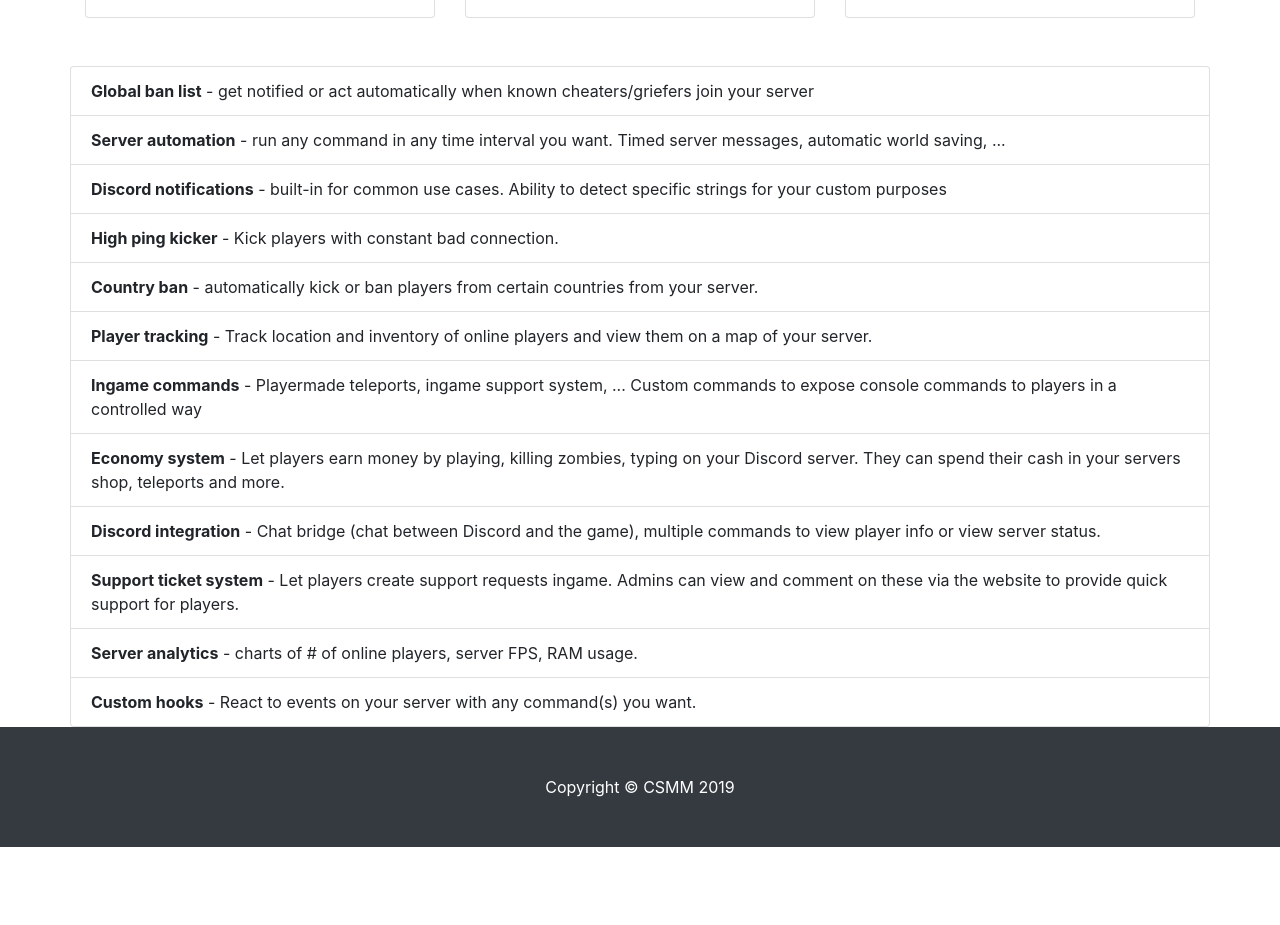
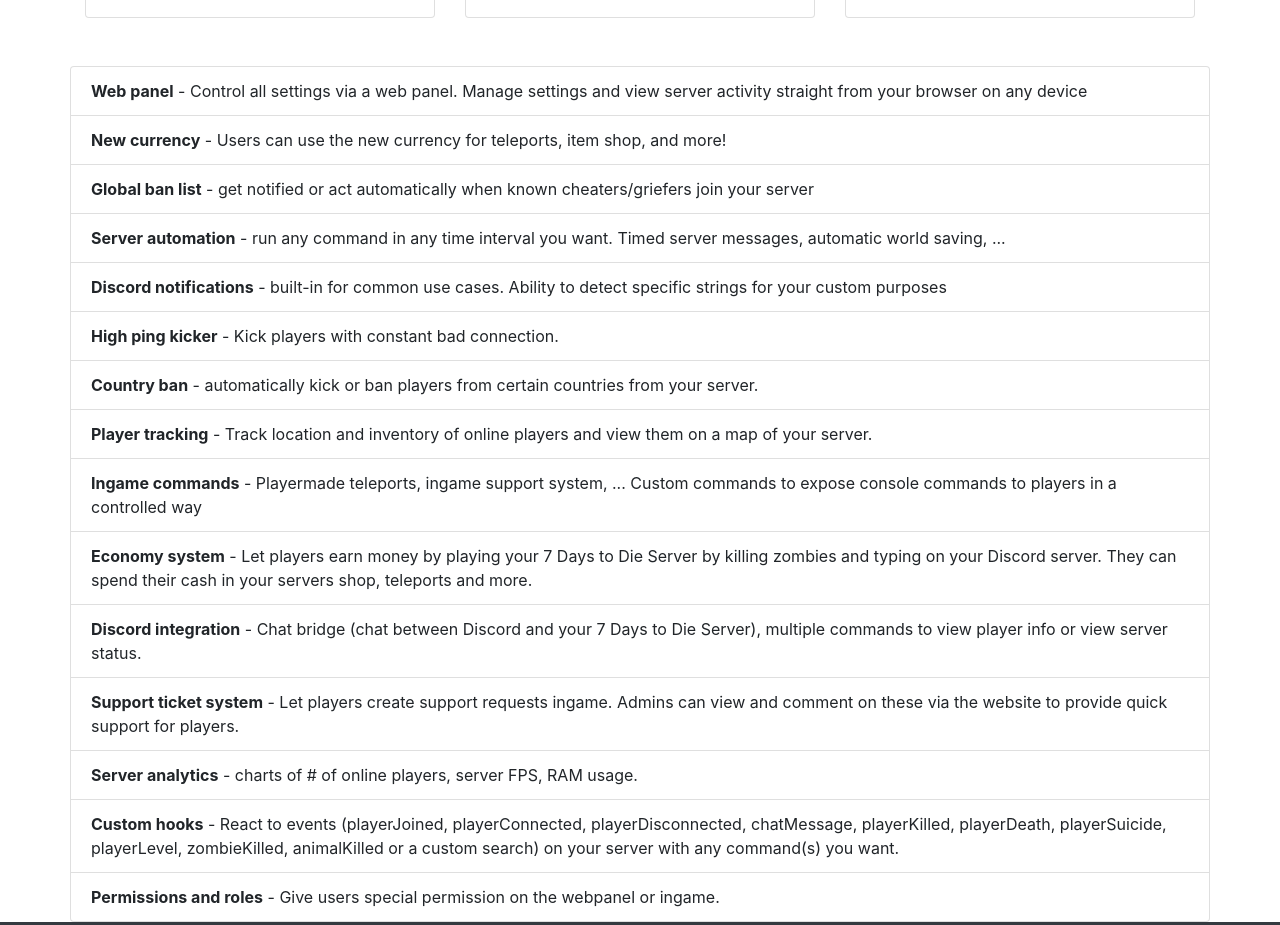
Before and after one commit to CatalysmsServerManager/Homepage, a plain HTML site: page index.html in a window 1280 px wide. Shown: the part 1009-1934 px from the top of the page. Before the commit the page ends 1856 px from the top, so only its background shows below. Drawn offline with nearby package versions, Linux system fonts and the light colour scheme; no server answers.

Commit message:
Some changes to feature list

```diff
--- a/index.html
+++ b/index.html
@@ -12,6 +12,9 @@
 
   <!-- Bootstrap core CSS -->
   <link href="vendor/bootstrap/css/bootstrap.min.css" rel="stylesheet">
+
+  <link rel="stylesheet" href="https://cdnjs.cloudflare.com/ajax/libs/Chart.js/2.8.0/Chart.min.css"
+    integrity="sha256-aa0xaJgmK/X74WM224KMQeNQC2xYKwlAt08oZqjeF0E=" crossorigin="anonymous" />
 
   <!-- Custom styles for this template -->
   <link href="css/csmm.css" rel="stylesheet">
@@ -58,7 +61,8 @@
     <div class="container h-100">
       <div class="row h-100 align-items-center">
         <div class="col-lg-12">
-          <h1 class="display-4 text-white mt-5 mb-2">Catalysm 7 Days to Die Server Monitor & Manager Bot</h1>
+          <h1 class="display-4 text-white mt-5 mb-2"><strong>Catalysm 7 Days to Die Server Monitor & Manager
+              Bot</strong></h1>
         </div>
       </div>
     </div>
@@ -69,7 +73,7 @@
 
     <div class="row">
       <div class="col-md-12 mb-1">
-        <h6>CSMM gives admins unprecedented control over 7 Days to Die and insight into users' 7 Days to Die servers.
+        <h6>CSMM gives admins unprecedented control over 7 Days to Die and insight into users 7 Days to Die servers.
           Because CSMM for 7 Days to Die is highly customizable, you can make your server manager do what you want it to
           do. You can choose to host CSMM for 7 Days to Die on your own server or use one of the free public instances.
         </h6>
@@ -82,6 +86,10 @@
         <div id="stats" class="row justify-content-center invisible">
           <p>CSMM is used by <strong><span id="totalServers"></span></strong> servers with <strong> <span
                 id="totalPlayers"></span></strong> players. </p>
+
+          <!--           <div style="width:75%;">
+            <canvas id="canvas"></canvas>
+          </div> -->
         </div>
       </div>
     </div>
@@ -133,6 +141,10 @@
 
     <div class="row">
       <ul class="list-group">
+        <li class="list-group-item"><strong>Web panel</strong> - Control all settings via a web panel. Manage settings
+          and view server activity straight from your browser on any device</li>
+        <li class="list-group-item"><strong>New currency</strong> - Users can use the new currency for teleports, item
+          shop, and more!</li>
         <li class="list-group-item"><strong>Global ban list</strong> - get notified or act automatically when known
           cheaters/griefers
           join your server</li>
@@ -152,19 +164,23 @@
         <li class="list-group-item"> <strong>Ingame commands</strong> - Playermade teleports, ingame support system, ...
           Custom commands
           to expose console commands to players in a controlled way</li>
-        <li class="list-group-item"> <strong>Economy system</strong> - Let players earn money by playing, killing
-          zombies, typing on your
-          Discord server. They can spend their cash in your servers shop, teleports and more.</li>
-        <li class="list-group-item"> <strong>Discord integration</strong> - Chat bridge (chat between Discord and the
-          game), multiple
-          commands to view player info or view server status.</li>
+        <li class="list-group-item"> <strong>Economy system</strong> - Let players earn money by playing your 7 Days to
+          Die Server by killing zombies and typing on your Discord server. They can spend their cash in your servers
+          shop, teleports and more.</li>
+        <li class="list-group-item"> <strong>Discord integration</strong> - Chat bridge (chat between Discord and your 7
+          Days to Die Server), multiple commands to view player info or view server status.</li>
         <li class="list-group-item"> <strong>Support ticket system</strong> - Let players create support requests
           ingame. Admins can view
           and comment on these via the website to provide quick support for players.</li>
         <li class="list-group-item"> <strong>Server analytics</strong> - charts of # of online players, server FPS, RAM
           usage.</li>
-        <li class="list-group-item"> <strong>Custom hooks</strong> - React to events on your server with any command(s)
+        <li class="list-group-item"> <strong>Custom hooks</strong> - React to events (playerJoined, playerConnected,
+          playerDisconnected, chatMessage, playerKilled, playerDeath, playerSuicide, playerLevel, zombieKilled,
+          animalKilled or a custom search) on your server with any command(s)
           you want.
+        </li>
+        <li class="list-group-item"> <strong>Permissions and roles</strong> - Give users special permission on the
+          webpanel or ingame.
         </li>
       </ul>
     </div>
@@ -183,6 +199,8 @@
   <!-- Bootstrap core JavaScript -->
   <script src="vendor/jquery/jquery.min.js"></script>
   <script src="vendor/bootstrap/js/bootstrap.bundle.min.js"></script>
+  <script src="https://cdnjs.cloudflare.com/ajax/libs/Chart.js/2.8.0/Chart.min.js"
+    integrity="sha256-Uv9BNBucvCPipKQ2NS9wYpJmi8DTOEfTA/nH2aoJALw=" crossorigin="anonymous"></script>
   <script src="./js/index.js"></script>
 
 </body>
```
